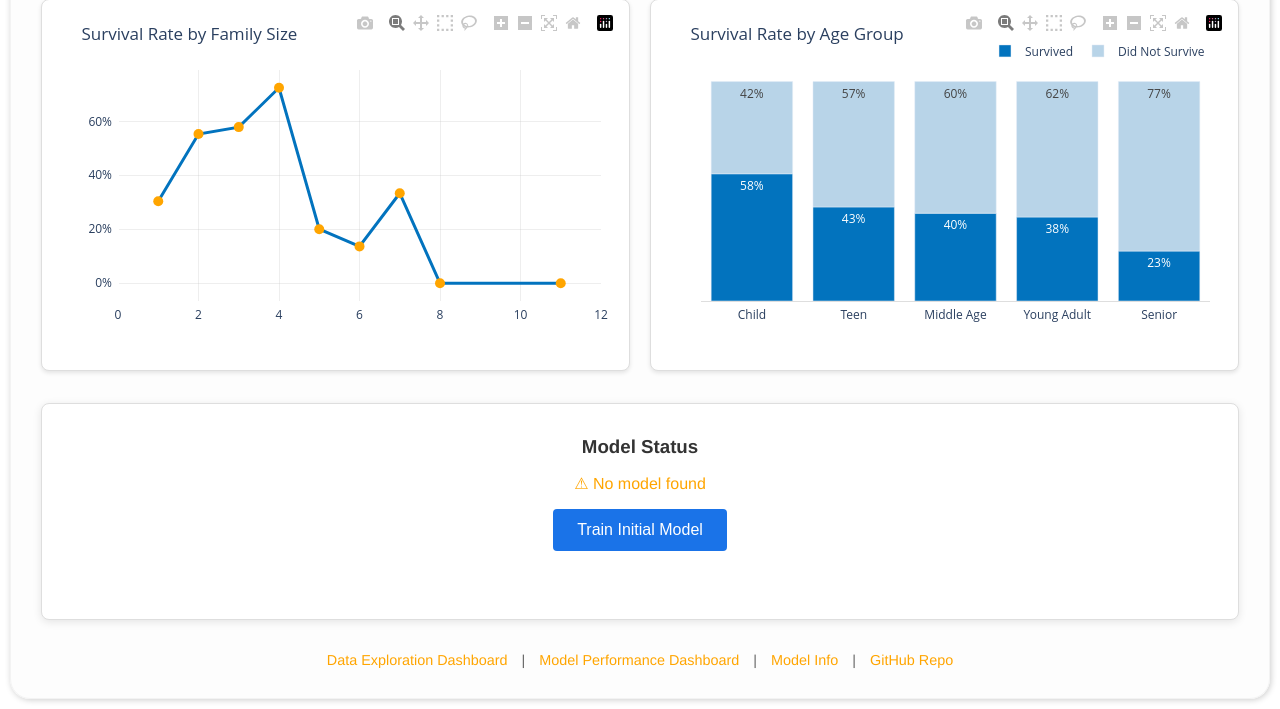
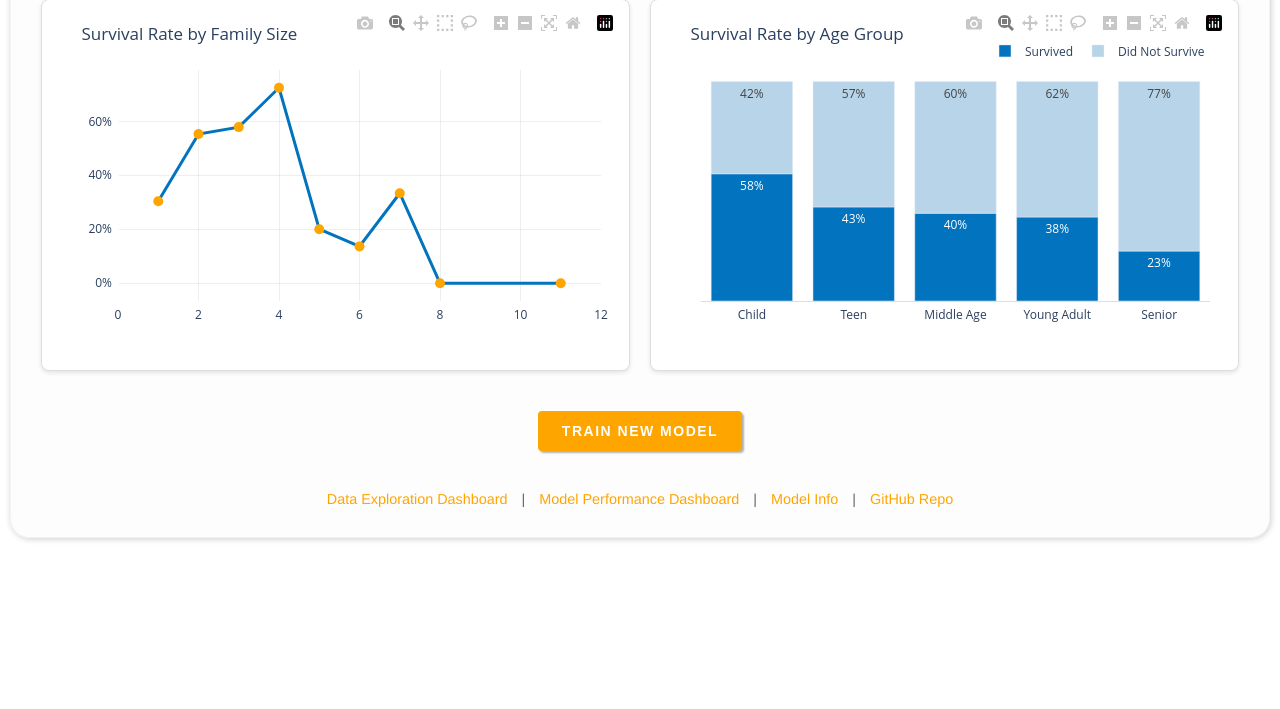
Before and after one commit to i-make-data-sexy/xgboost-titanic, a Flask app: page / in a window 1280 px wide. Shown: the part 487-1196 px from the top of the page. After the commit the page ends 1028 px from the top, so only its background shows below. Run offline with Flask 3, Linux system fonts and the light colour scheme; some libraries are stand-ins or nearby versions.

Commit message:
Simplified messaging

```diff
--- a/static/css/styles.css
+++ b/static/css/styles.css
@@ -335,10 +335,13 @@
 
 /* Model training section styles */
 .model-training-section {
-    margin: 2rem auto;
     max-width: 100%;
-    padding: 0;
+    margin: 40px;
+    display: flex;                      /* Creates a flex container */
+    justify-content: center;            /* Centers items along the main axis (horizontal by default) */
+    align-items: center;                /* Centers items along the cross axis (vertical by default) */
 }
+
 
 .training-card {
     background: white;
@@ -360,7 +363,7 @@
 }
 
 .train-button {
-    background: #1a73e8;
+    background: var(--color-brand-orange);
     color: white;
     border: none;
     padding: 12px 24px;
@@ -371,6 +374,22 @@
     display: inline-flex;
     align-items: center;
     gap: 10px;
+    font-size: 14px;
+    font-weight: 600;
+    letter-spacing: 1.5px;
+    text-transform: uppercase;
+    transition: background-color 0.3s ease !important;
+    box-shadow: 2px 2px 2px rgb(0, 0, 0, 0.3) !important;
+}
+
+.train-button:hover {
+    background-color: var(--color-brand-blue) !important;
+    border: none;
+}
+
+.train-button:focus {
+    outline: none !important;
+    box-shadow: 2px 2px 2px rgba(0, 0, 0, 0.3) !important;
 }
 
 .train-button:hover:not(:disabled) {
--- a/templates/index.html
+++ b/templates/index.html
@@ -19,15 +19,11 @@
 
     {# Model training section #}
     <div class="model-training-section">
-        <div class="training-card">
-            <h3>Model Status</h3>
-            <p id="model-status">Checking model...</p>
-            <button id="train-model-btn" class="train-button">
-                <span id="btn-text">Train New Model</span>
-                <span id="btn-spinner" class="spinner hidden"></span>
-            </button>
-            <p id="training-message" class="training-message"></p>
-        </div>
+        <button id="train-model-btn" class="train-button">
+            <span id="btn-text">Train New Model</span>
+            <span id="btn-spinner" class="spinner hidden"></span>
+        </button>
+        <p id="training-message" class="training-message"></p>
     </div>
 
     {# Hidden JSON data for JavaScript to consume #}
@@ -50,8 +46,8 @@
         fetch('/model-info')
             .then(response => {
                 if (response.ok) {
-                    document.getElementById('model-status').textContent = '✓ Trained and ready';
-                    document.getElementById('model-status').style.color = '#8BB42D';
+                    // document.getElementById('model-status').textContent = '✓ Trained and ready';
+                    // document.getElementById('model-status').style.color = '#8BB42D';
                     document.getElementById('btn-text').textContent = 'Retrain Model';
                 } else {
                     document.getElementById('model-status').textContent = '⚠ No model found';
@@ -94,11 +90,11 @@
                         Accuracy: ${result.metrics.accuracy}%<br>
                         <a href="/model_performance">View Performance Metrics →</a>
                     `;
-                    message.style.color = 'green';
+                    message.style.color = '#8BB42D';
 
                     // Update status
-                    document.getElementById('model-status').textContent = '✓ Model trained and ready';
-                    document.getElementById('model-status').style.color = 'green';
+                    // document.getElementById('model-status').textContent = '✓ Model trained and ready';
+                    // document.getElementById('model-status').style.color = 'green';
                     btnText.textContent = 'Retrain Model';
                 } else {
                     // Error
```
